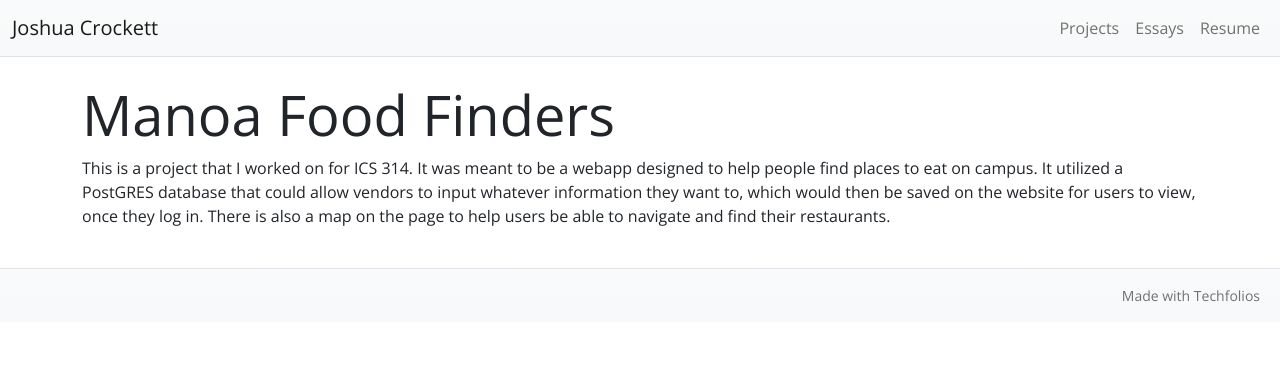
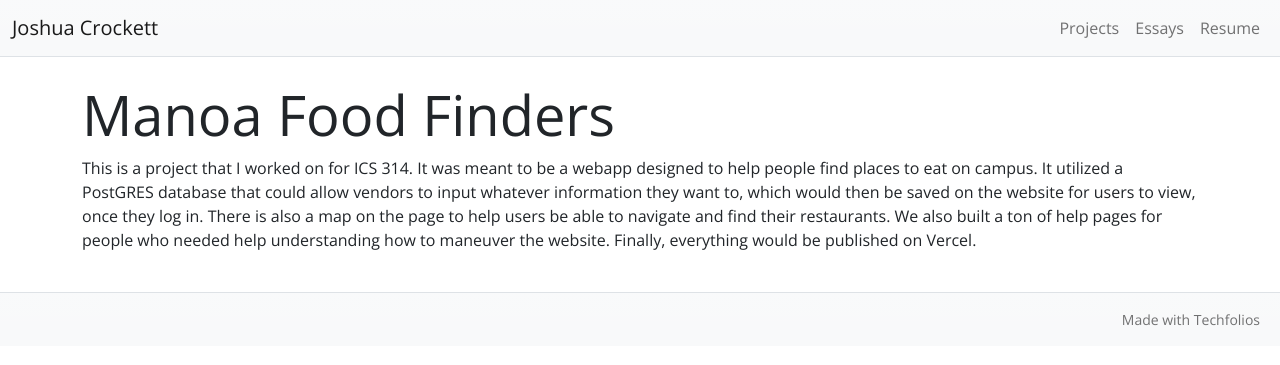
Before and after one commit to JoshCrockett/joshcrockett.github.io, a Jekyll site: the page built from projects/FoodFinders.md, in a window 1280 px wide. Shown: the top 365 px of the page. Built offline with Jekyll 4.4.1, drawn with Linux system fonts in a browser that asks for light colours.

Commit message:
Update FoodFinders.md

```diff
--- a/projects/FoodFinders.md
+++ b/projects/FoodFinders.md
@@ -1,14 +1,15 @@
 ---
 layout: project
 type: project
-image: img/picow.jpg
+image: img/manFF.png
 title: "Manoa Food Finders"
 date: Summer 2025
 published: true
 labels:
-  - Python
-  - Raspberry Pi
-summary: "A project I built for EE 296 involving the Raspberry Pi Pico W."
+  - Typescript
+  - VSCode
+  - Web Development
+summary: "A website I built for ICS 314."
 ---
 This is a project that I worked on for ICS 314. It was meant to be a webapp designed to help people find places to eat on campus. It utilized a PostGRES database that could allow vendors to input whatever information they want to, which would then be saved
-on the website for users to view, once they log in. There is also a map on the page to help users be able to navigate and find their restaurants.
+on the website for users to view, once they log in. There is also a map on the page to help users be able to navigate and find their restaurants. We also built a ton of help pages for people who needed help understanding how to maneuver the website. Finally, everything would be published on Vercel.
```
